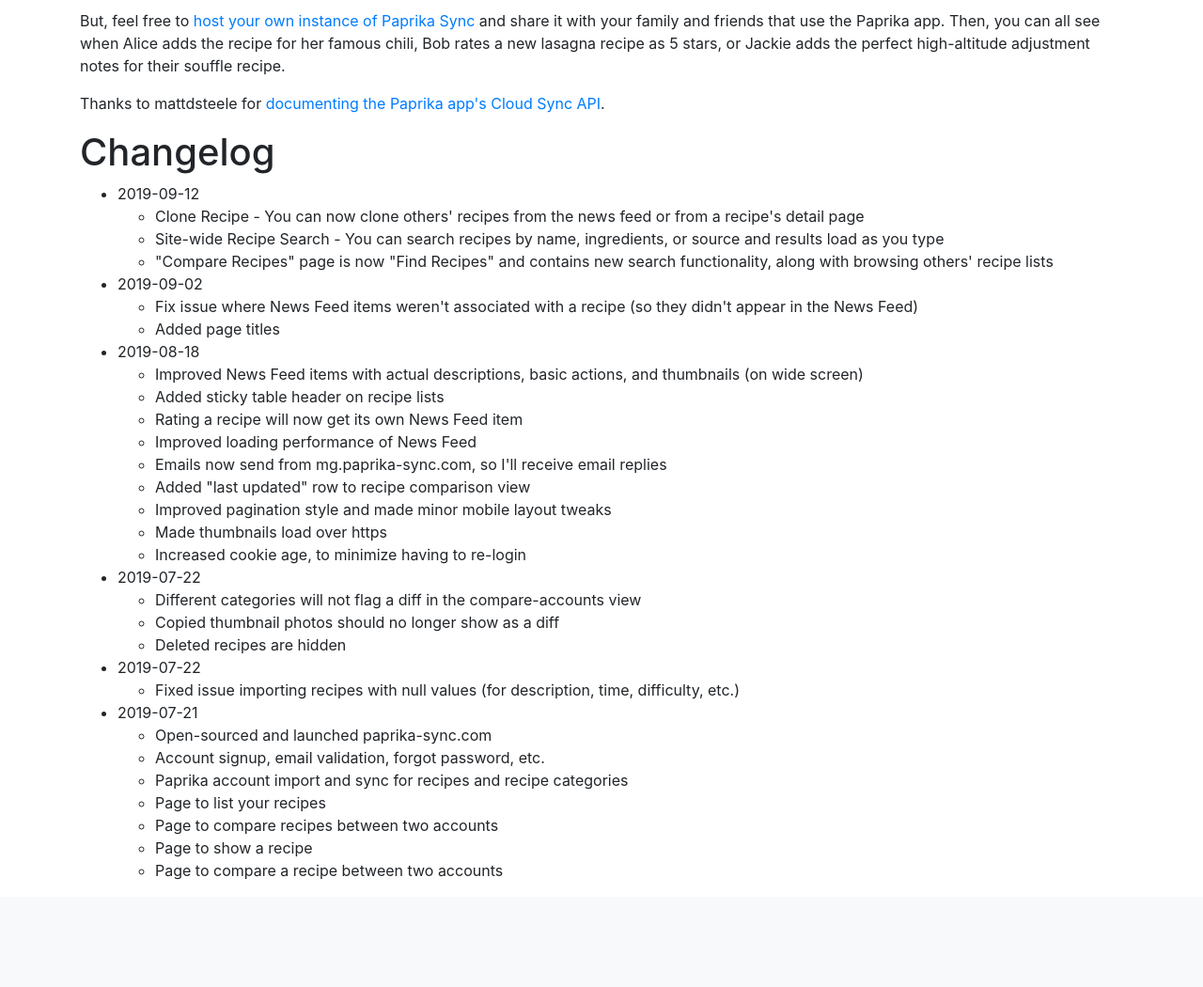
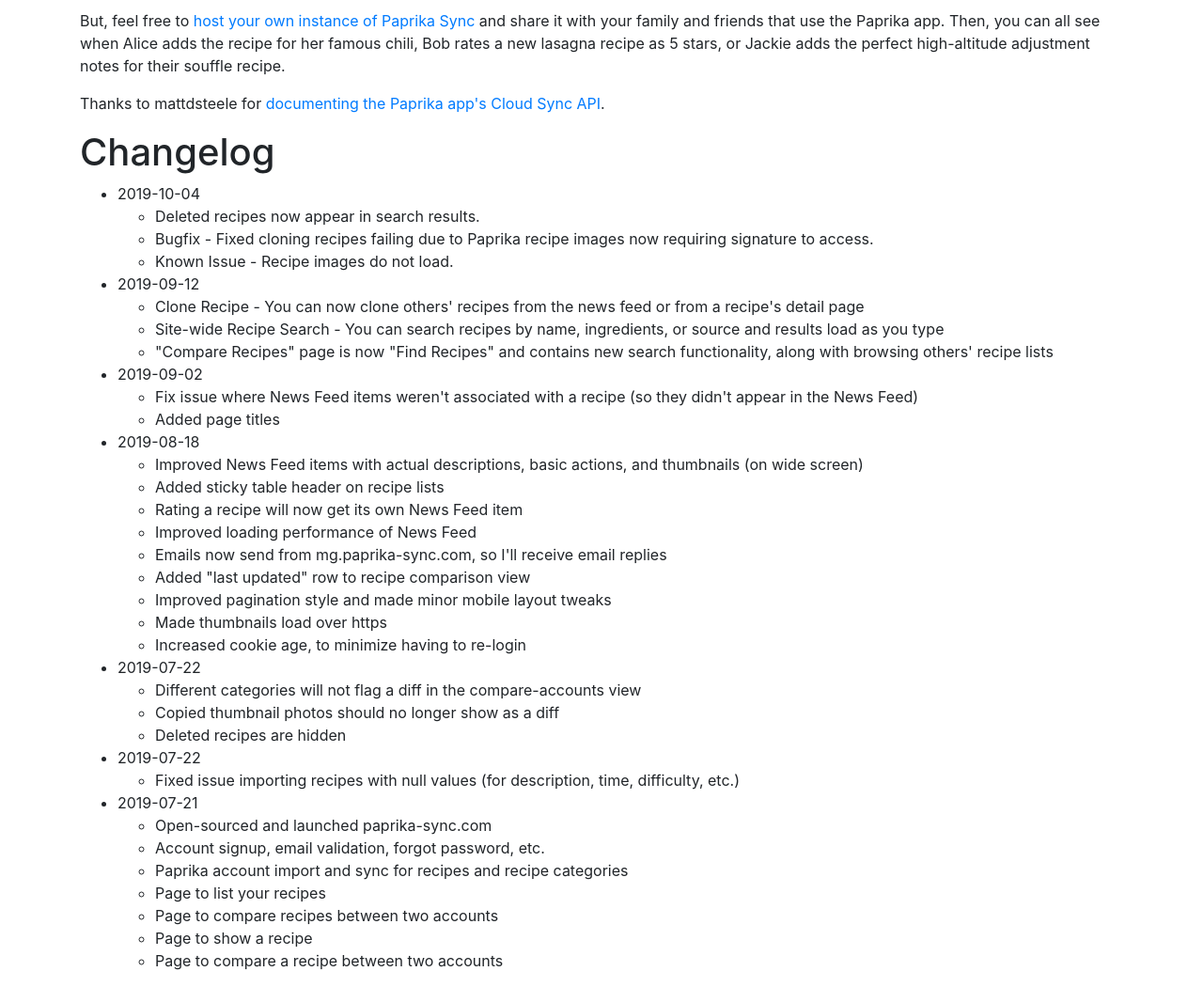
Before and after one commit to grschafer/paprika-sync, a Django app: page /about in a window 1280 px wide. Shown: the part 210-1260 px from the top of the page at 94% size. Before the commit the page ends 1146 px from the top, so only its background shows below. Run offline with Django 3.2, Linux system fonts and the light colour scheme; some libraries are stand-ins or nearby versions.

Commit message:
Updated changelog

```diff
--- a/paprika_sync/templates/core/_changelog.html
+++ b/paprika_sync/templates/core/_changelog.html
@@ -1,5 +1,12 @@
 <h1>Changelog</h1>
 <ul>
+    <li id="2020-10-04">2019-10-04
+        <ul>
+            <li>Deleted recipes now appear in search results.</li>
+            <li>Bugfix - Fixed cloning recipes failing due to Paprika recipe images now requiring signature to access.</li>
+            <li>Known Issue - Recipe images do not load.</li>
+        </ul>
+    </li>
     <li id="2020-09-12">2019-09-12
         <ul>
             <li>Clone Recipe - You can now clone others' recipes from the news feed or from a recipe's detail page</li>
```
